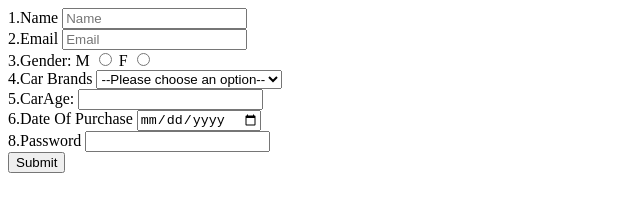
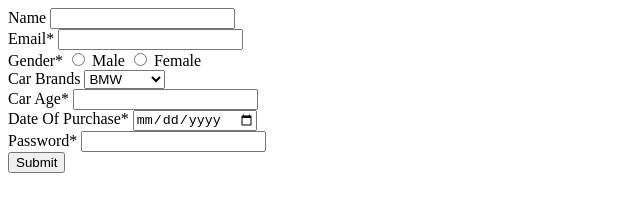
Before and after one commit to acciojob/car-insurance-form-Raja450, a website: page main.html in a window 1280 px wide. Shown: the whole page, without its empty margins (0-640 px from the left). Drawn offline with Linux system fonts and the light colour scheme.

Commit message:
created a submission

```diff
--- a/main.html
+++ b/main.html
@@ -7,52 +7,41 @@
 </head>
 
 <body>
-	<!-- the entire body must be written by student -->
-	<form id="my-form" method="post">
-				<div>
-			<label for="name">1.Name</label>
-			<input type="text" id="name" placeholder="Name" required>
-		</div>
-		<div>
-			<label for="email">2.Email</label>
-			<input type="email" id="email" placeholder="Email" required>
-		</div>
-		<div>
-				<!-- 3. -->
-			 <label for="gender">3.Gender:</label>
-			 <label for="gender_m">M</label>
-			  <input type="radio" id="gender_m" name="gender" required>
-			  <label for="gender">F</label>
-			  <input type="radio" id="gender_f" name="gender" required>
-		</div>
-		<div>
-			<label for="cars">4.Car Brands</label>
-			  <select name="cars" id="cars" required>
-				  <option value="" disabled selected>--Please choose an option--</option>
+	 <form method="post">
+			<label for="name"> Name</label>
+			<input type="text" id="name" required>
+		 <br>
+			<label for="email"> Email*</label>
+			<input type="email" id="email" required>
+		 <br>
+			 <label for="gender"> Gender*</label>
+			  <input type="radio" id="gender" name="gender" required> Male
+			  <input type="radio" id="gender" name="gender" required> Female
+		 <br>
+			<label for="cars"> Car Brands</label>
+			  <select id="cars">
 				  <option>BMW</option>
 				  <option>Audi</option>
 				  <option>Mercedez</option>
 			  </select>
-		</div>
-		<div>
-			 <label for="Carage">5.CarAge:</label>
-			 <input type="number" id="Carage" min="0" required >
-		</div>
-		<div>
-			<label for="dop">6.Date Of Purchase</label>
+		<br>
+			 <label for="carage"> Car Age*</label>
+			 <input type="number" id="carage"  required >
+		<br>
+			<label for="dop"> Date Of Purchase*</label>
 			<input type="date" id="dop" required>
-		</div>
-		<div>
-			 <label for="password">8.Password</label>
+		<br>
+			 <label for="password"> Password*</label>
 			 <input type="password" id="password" required>
-		</div>
-		 <div>
+		 <br>
 			<button type="submit">Submit</button>
-		</div>
 	</form>
+	<!-- the entire body must be written by student -->
     <script type="text/javascript" src="./script.js">
 </script>
 
 </body>
 
 </html>
+
+</html>
```
